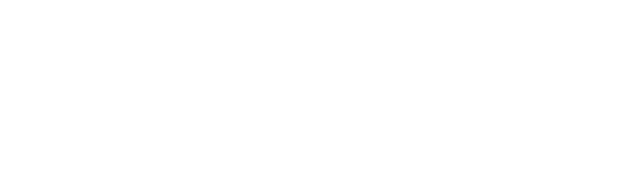
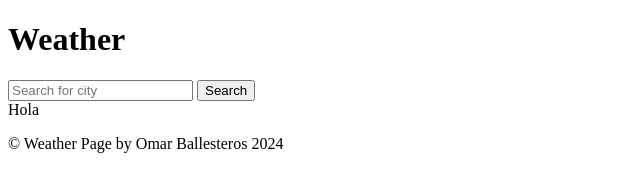
Before and after one commit to OmarBallesteros03/Weather-page, a plain HTML site: page index.html in a window 1280 px wide. Shown: the whole page, without its empty margins (0-640 px from the left). Drawn offline with Linux system fonts and the light colour scheme.

Commit message:
Added HTML structure

```diff
--- a/index.html
+++ b/index.html
@@ -1,13 +1,26 @@
 <!DOCTYPE html>
 <html lang="en">
-<head>
-    <meta charset="UTF-8">
-    <meta name="viewport" content="width=device-width, initial-scale=1.0">
-    <link rel="stylesheet" href="styles.css">
+  <head>
+    <meta charset="UTF-8" />
+    <meta name="viewport" content="width=device-width, initial-scale=1.0" />
+    <link rel="stylesheet" href="styles.css" />
     <title>Weather Page</title>
-</head>
-<body>
+  </head>
+  <body>
+    <header>
+      <h1>Weather</h1>
+    </header>
 
+    <main>
+      <section class="container" id="search-section">
+        <input type="text" id="city-input" placeholder="Search for city" />
+        <button id="fetch-weather">Search</button>
+      </section>
+      <section class="result" id="weather-result">Hola</section>
+    </main>
+    <footer>
+      <p>&copy; Weather Page by Omar Ballesteros 2024</p>
+    </footer>
     <script src="main.js"></script>
-</body>
+  </body>
 </html>
```
